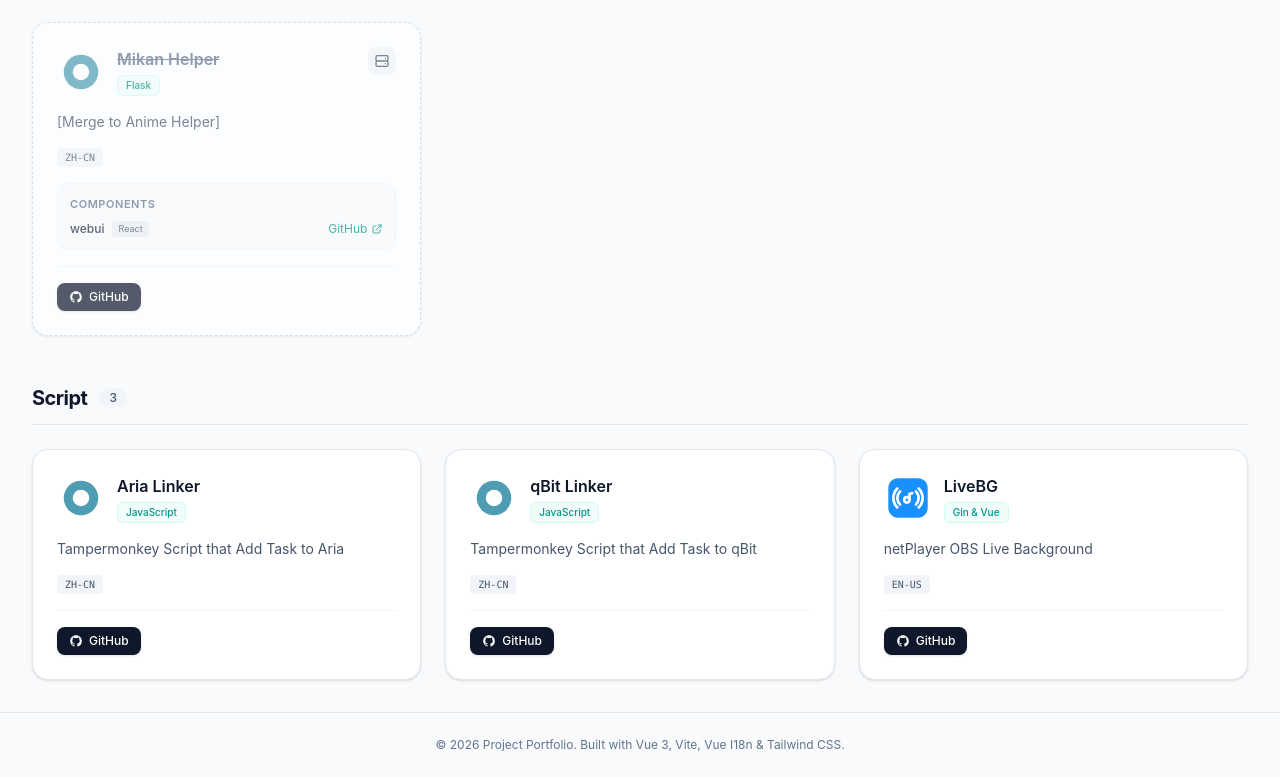
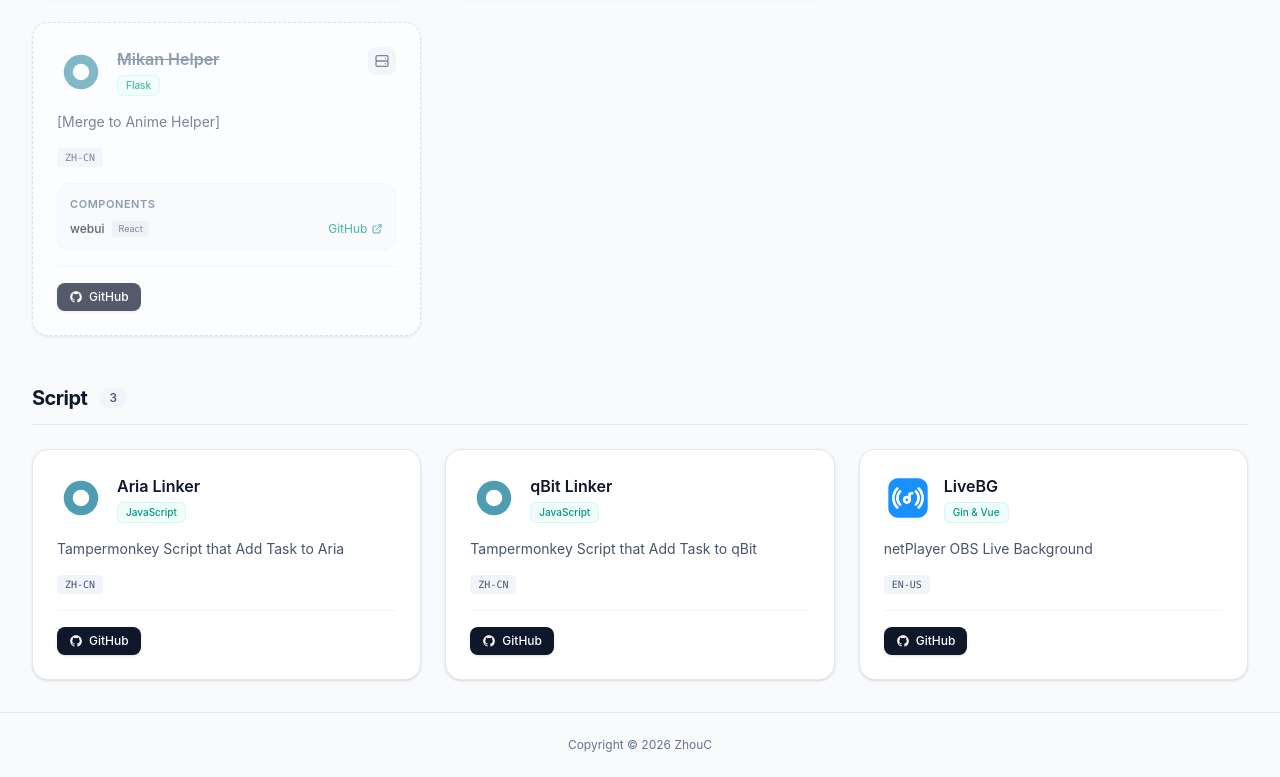
Before and after one commit to Zhoucheng133/Project-Page, a Vue app: page / in a window 1280 px wide. Shown: the part 4546-5323 px from the top of the page. Built offline with nearby package versions, Linux system fonts and the light colour scheme.

Commit message:
修改版权信息

```diff
--- a/src/App.vue
+++ b/src/App.vue
@@ -427,7 +427,7 @@ const getPlatformName = (p: string) => {
     <!-- Footer -->
     <footer class="border-t border-slate-200 dark:border-slate-800 py-6 text-center text-xs text-slate-500 dark:text-slate-400">
       <div class="max-w-7xl mx-auto px-4">
-        <p>© {{ new Date().getFullYear() }} Project Portfolio. Built with Vue 3, Vite, Vue I18n & Tailwind CSS.</p>
+        <p>Copyright © {{ new Date().getFullYear() }} ZhouC</p>
       </div>
     </footer>
   </div>
```
